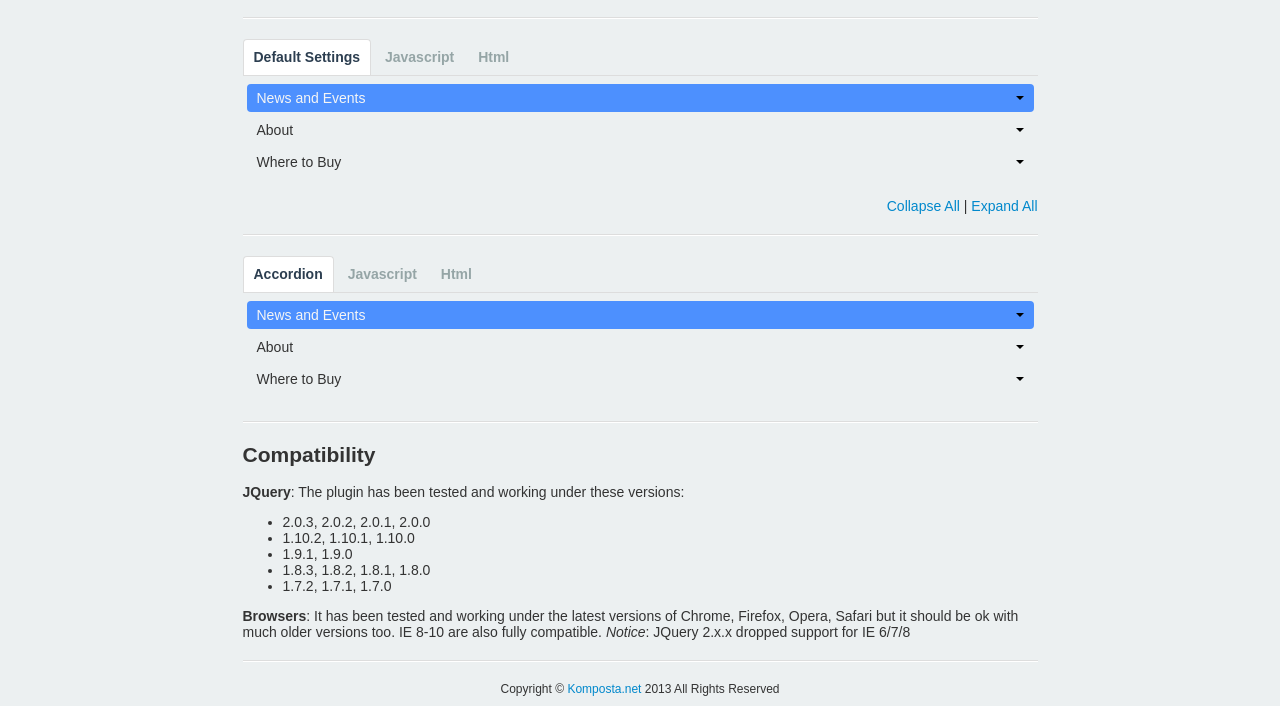
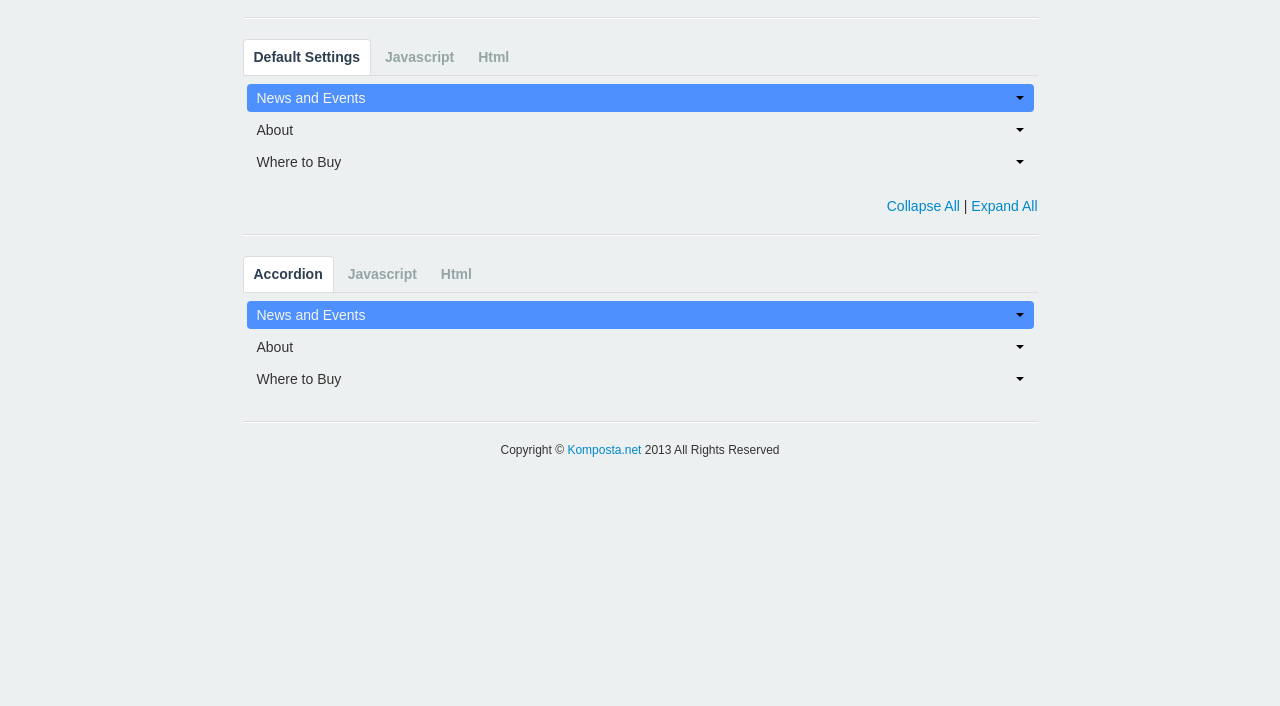
Before and after one commit to tefra/navgoco, a website: page demo/index.html in a window 1280 px wide. Shown: the part 363-1069 px from the top of the page. After the commit the page ends 830 px from the top, so only its background shows below. Drawn offline with nearby package versions, Linux system fonts and the light colour scheme.

Commit message:
Updated demo page

```diff
--- a/demo/index.html
+++ b/demo/index.html
@@ -119,25 +119,6 @@ $(document).ready(function() {
 				</div>
 			</section>
 			<hr />
-			<section>
-				<h2>Compatibility</h2>
-				<p>
-					<strong>JQuery</strong>: The plugin has been tested and working under these versions:
-				</p>
-				<ul>
-					<li>2.0.3, 2.0.2, 2.0.1, 2.0.0</li>
-					<li>1.10.2, 1.10.1, 1.10.0</li>
-					<li>1.9.1, 1.9.0</li>
-					<li>1.8.3, 1.8.2, 1.8.1, 1.8.0</li>
-					<li>1.7.2, 1.7.1, 1.7.0</li>
-				</ul>
-				<p>
-					<strong>Browsers</strong>: It has been tested and working under the latest versions
-					of Chrome, Firefox, Opera, Safari but it should be ok with much older versions too.
-					IE 8-10 are also fully compatible. <i>Notice</i>: JQuery 2.x.x dropped support for IE 6/7/8
-				</p>
-			</section>
-			<hr />
 		</div>
 		<footer class="copyright">
 			Copyright © <a href="http://www.komposta.net">Komposta.net</a> 2013 All Rights Reserved
```
